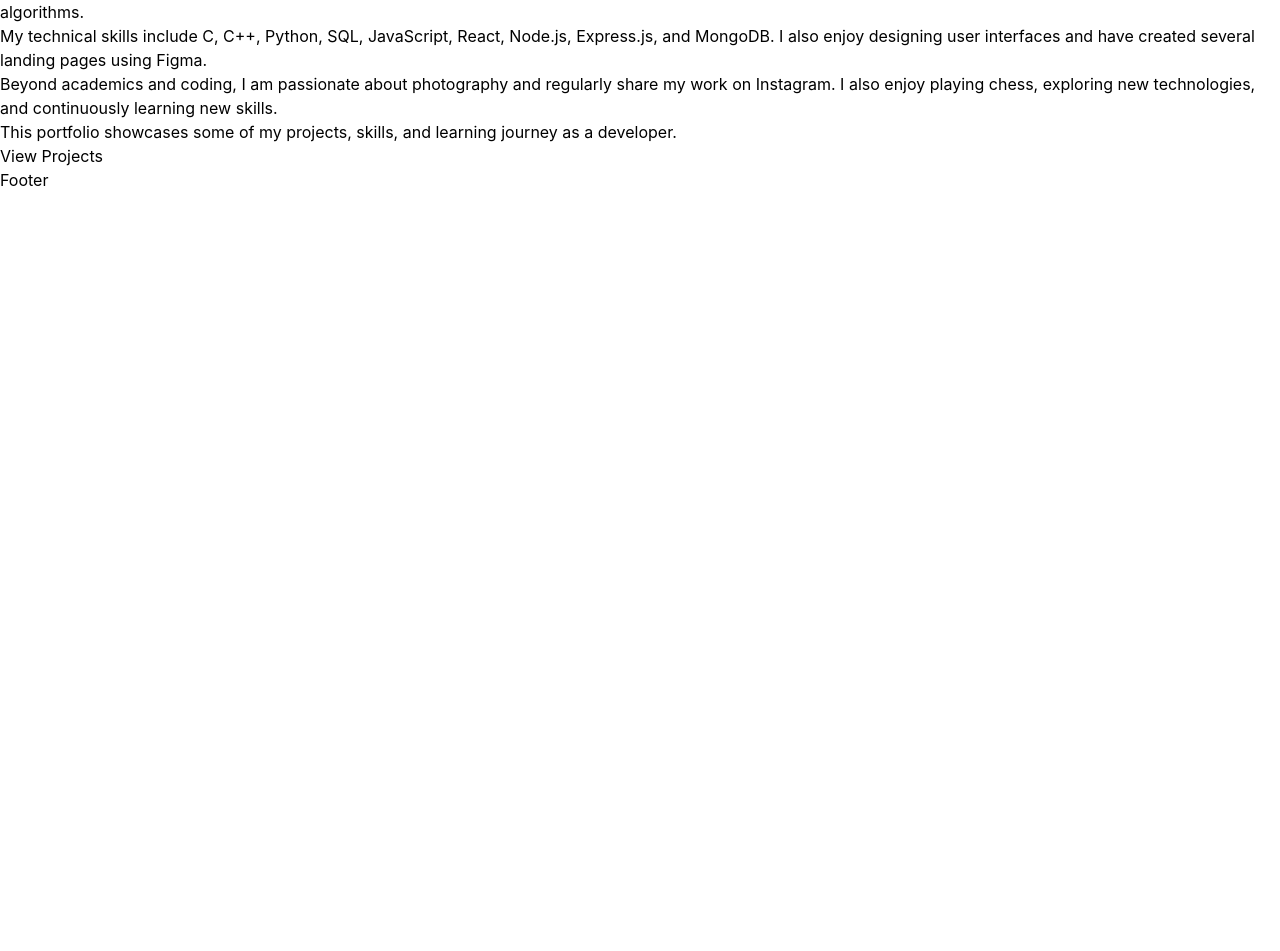
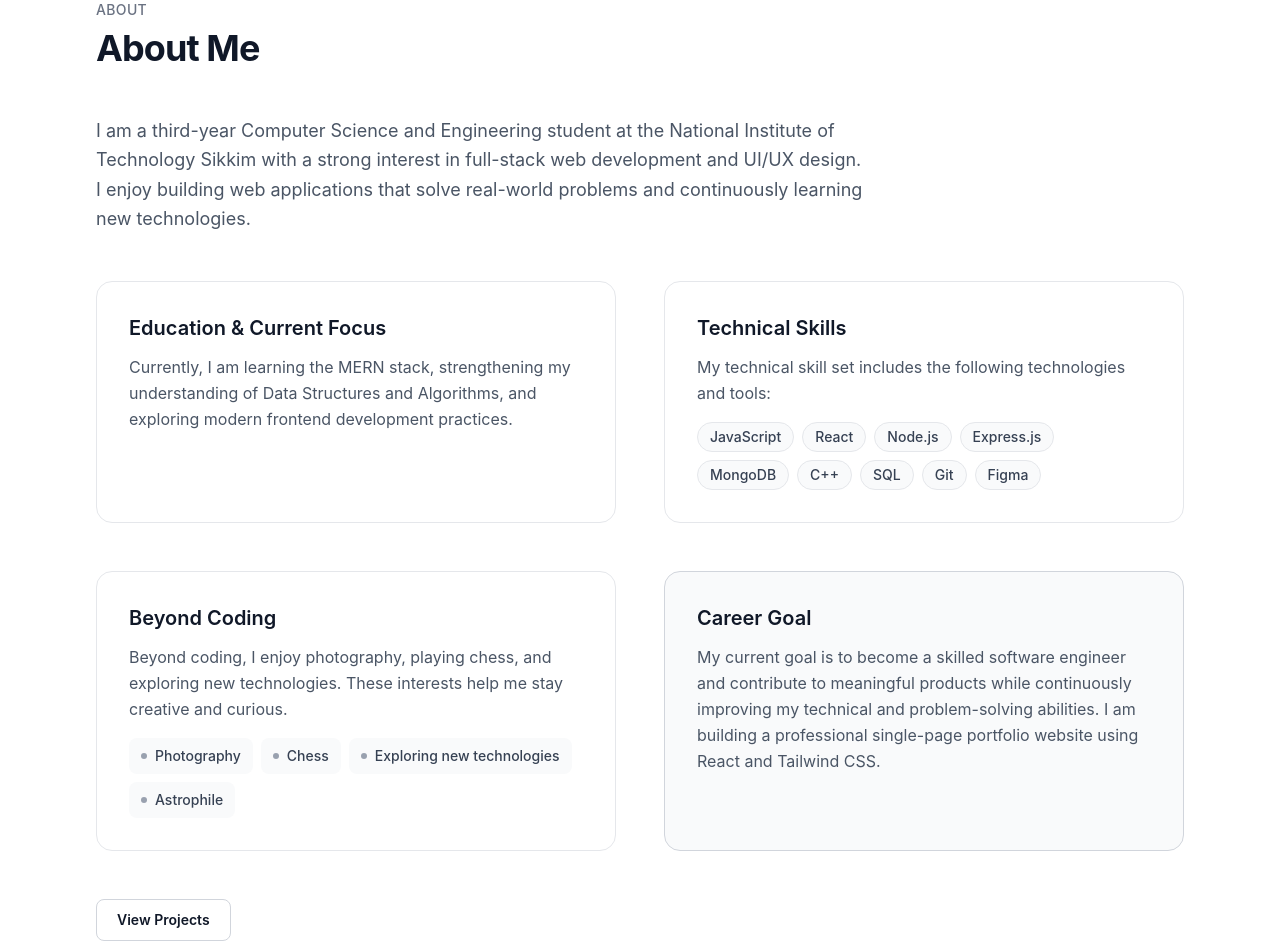
Before and after one commit to Deepanjal-s/Portfolio, a React (Vite) app: page / in a window 1280 px wide. Shown: the part 741-1692 px from the top of the page. Before the commit the page ends 933 px from the top, so only its background shows below. Built offline with nearby package versions, Linux system fonts and the light colour scheme.

Commit message:
Added about section

```diff
--- a/src/components/About/About.css
+++ b/src/components/About/About.css
@@ -0,0 +1,65 @@
+@import "tailwindcss" reference;
+
+.about-section {
+  @apply mx-auto max-w-6xl px-4 py-16 sm:px-6 sm:py-20 lg:px-8 lg:py-24;
+}
+
+.about-header {
+  @apply mb-10 max-w-2xl sm:mb-12;
+}
+
+.about-eyebrow {
+  @apply text-sm font-medium tracking-wide text-gray-500 uppercase;
+}
+
+.about-title {
+  @apply mt-2 text-3xl font-bold tracking-tight text-gray-900 sm:text-4xl;
+}
+
+.about-intro {
+  @apply max-w-3xl text-base leading-relaxed text-gray-600 sm:text-lg;
+}
+
+.about-grid {
+  @apply mt-10 grid gap-8 md:grid-cols-2 md:gap-10 lg:mt-12 lg:gap-12;
+}
+
+.about-block {
+  @apply rounded-2xl border border-gray-200 bg-white p-6 sm:p-8;
+}
+
+.about-block--highlight {
+  @apply border-gray-300 bg-gray-50;
+}
+
+.about-block-title {
+  @apply text-lg font-semibold text-gray-900 sm:text-xl;
+}
+
+.about-block-content {
+  @apply mt-3 text-base leading-relaxed text-gray-600;
+}
+
+.about-skills-list {
+  @apply mt-4 flex flex-wrap gap-2;
+}
+
+.about-skill-tag {
+  @apply inline-flex rounded-full border border-gray-200 bg-gray-50 px-3 py-1 text-sm font-medium text-gray-700 transition-colors hover:border-gray-300 hover:bg-gray-100;
+}
+
+.about-interests-list {
+  @apply mt-4 flex flex-col gap-2 sm:flex-row sm:flex-wrap;
+}
+
+.about-interest-item {
+  @apply inline-flex items-center gap-2 rounded-lg bg-gray-50 px-3 py-2 text-sm font-medium text-gray-700;
+}
+
+.about-interest-dot {
+  @apply h-1.5 w-1.5 shrink-0 rounded-full bg-gray-400;
+}
+
+.about-cta {
+  @apply mt-10 inline-flex items-center justify-center rounded-lg border border-gray-300 bg-white px-5 py-2.5 text-sm font-semibold text-gray-900 transition-colors hover:bg-gray-50 sm:mt-12;
+}
--- a/src/components/About/About.jsx
+++ b/src/components/About/About.jsx
@@ -1,29 +1,79 @@
+import { ABOUT_CONTENT } from './aboutConfig'
+import AboutBlock from './AboutBlock'
+import './About.css'
+
+function About() {
+  const {
+    eyebrow,
+    title,
+    introduction,
+    education,
+    skills,
+    interests,
+    goals,
+    cta,
+  } = ABOUT_CONTENT
 
 
-function About() {
+  const skillsItems = skills.items.map((skill) => {
     return (
-        <>
-            <section id="about">
-                <h2>About Me</h2>
-                <p>
-                    I am a third-year Computer Science and Engineering student at NIT Sikkim with a strong interest in web development, UI/UX design, and software engineering. I enjoy building meaningful and creative solutions that solve real-world problems.
-                </p>
-                <p>
-Currently, I am learning and building projects using the MERN stack while strengthening my understanding of core computer science subjects and data structures & algorithms.
-                </p>
-                <p>
-My technical skills include C, C++, Python, SQL, JavaScript, React, Node.js, Express.js, and MongoDB. I also enjoy designing user interfaces and have created several landing pages using Figma.
-                </p>
-                <p>
-Beyond academics and coding, I am passionate about photography and regularly share my work on Instagram. I also enjoy playing chess, exploring new technologies, and continuously learning new skills.
-                </p>
-                <p>
-This portfolio showcases some of my projects, skills, and learning journey as a developer.
-                </p>
-                <a href="#projects">View Projects</a>
-            </section>
-        </>
+      <li key={skill}>
+        <span className='about-skill-tag'>{skill}</span>
+      </li>
     )
+  })
+
+  const interestItems = interests.items.map((interest) => (
+    <li key={interest}>
+      <span className='about-interest-item'>
+        <span className='about-interest-dot' aria-hidden="true" />
+        {interest}
+      </span>
+    </li>
+  ))
+
+  return (
+    <section id="about" className="about-section" aria-labelledby="about-heading">
+      <header className="about-header">
+        <p className="about-eyebrow">{eyebrow}</p>
+        <h2 id="about-heading" className="about-title">
+          {title}
+        </h2>
+      </header>
+
+      <p className="about-intro">{introduction}</p>
+
+      <div className="about-grid">
+        <AboutBlock title={education.title}>
+          <p>{education.description}</p>
+        </AboutBlock>
+
+        <AboutBlock title={skills.title}>
+          <p>{skills.description}</p>
+          <ul className="about-skills-list" aria-label="Technical skills">
+            {skillsItems}
+          </ul>
+        </AboutBlock>
+      </div>
+
+      <div className="about-grid">
+        <AboutBlock title={interests.title}>
+          <p>{interests.description}</p>
+          <ul className="about-interests-list" aria-label="Personal interests">
+            {interestItems}
+          </ul>
+        </AboutBlock>
+
+        <AboutBlock title={goals.title} className="about-block--highlight">
+          <p>{goals.description}</p>
+        </AboutBlock>
+      </div>
+
+      <a href={cta.href} className="about-cta">
+        {cta.label}
+      </a>
+    </section>
+  )
 }
 
-export default About;
+export default About
--- /dev/null
+++ b/src/components/About/AboutBlock.jsx
@@ -0,0 +1,10 @@
+function AboutBlock({ title, children, className = '' }) {
+  return (
+    <article className={`about-block ${className}`.trim()}>
+      <h3 className="about-block-title">{title}</h3>
+      <div className="about-block-content">{children}</div>
+    </article>
+  )
+}
+
+export default AboutBlock
--- /dev/null
+++ b/src/components/About/aboutConfig.js
@@ -0,0 +1,42 @@
+export const ABOUT_CONTENT = {
+  eyebrow: 'About',
+  title: 'About Me',
+  introduction:
+    'I am a third-year Computer Science and Engineering student at the National Institute of Technology Sikkim with a strong interest in full-stack web development and UI/UX design. I enjoy building web applications that solve real-world problems and continuously learning new technologies.',
+  education: {
+    title: 'Education & Current Focus',
+    description:
+      'Currently, I am learning the MERN stack, strengthening my understanding of Data Structures and Algorithms, and exploring modern frontend development practices.',
+  },
+  skills: {
+    title: 'Technical Skills',
+    description:
+      'My technical skill set includes the following technologies and tools:',
+    items: [
+      'JavaScript',
+      'React',
+      'Node.js',
+      'Express.js',
+      'MongoDB',
+      'C++',
+      'SQL',
+      'Git',
+      'Figma',
+    ],
+  },
+  interests: {
+    title: 'Beyond Coding',
+    description:
+      'Beyond coding, I enjoy photography, playing chess, and exploring new technologies. These interests help me stay creative and curious.',
+    items: ['Photography', 'Chess', 'Exploring new technologies','Astrophile'],
+  },
+  goals: {
+    title: 'Career Goal',
+    description:
+      'My current goal is to become a skilled software engineer and contribute to meaningful products while continuously improving my technical and problem-solving abilities. I am building a professional single-page portfolio website using React and Tailwind CSS.',
+  },
+  cta: {
+    label: 'View Projects',
+    href: '#projects',
+  },
+}
--- a/src/components/Hero/heroConfig.js
+++ b/src/components/Hero/heroConfig.js
@@ -33,7 +33,7 @@ export const HERO_SOCIALS = [
   },
   {
     label: 'LinkedIn',
-    href: 'https://linkedin.com/Deepanjal-shukla',
+    href: 'https://linkedin.com/in/deepanjal-shukla',
     icon: 'linkedin',
   },
   {
```
